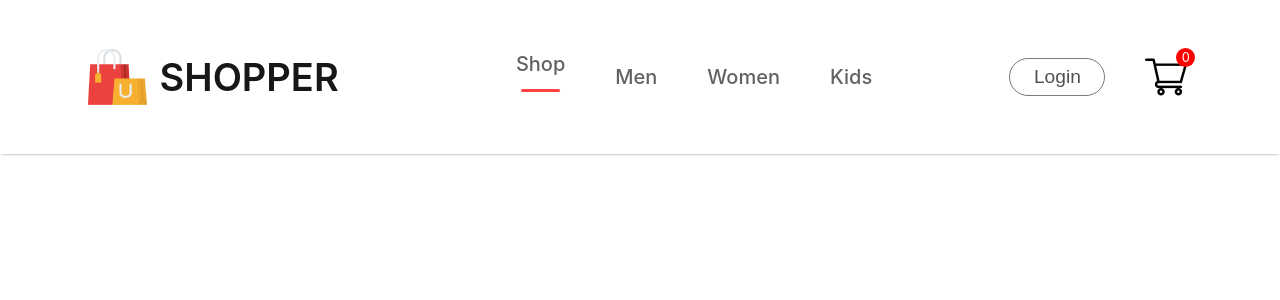
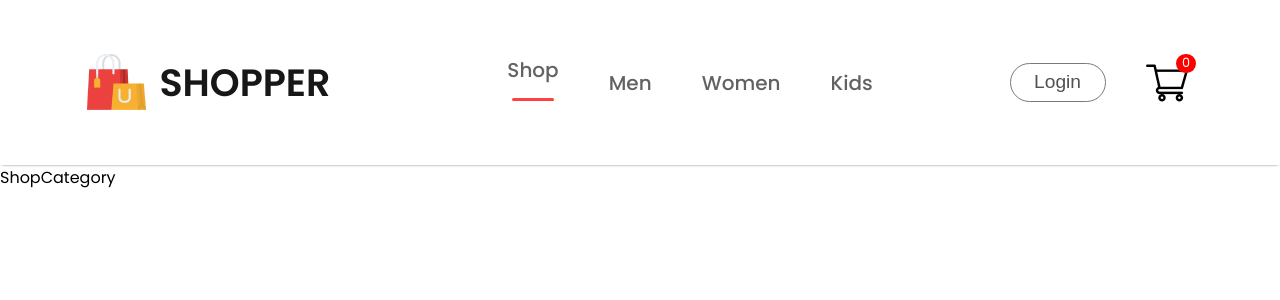
Before and after one commit to hazedrops/React_Ecommerce_Website, a React (Create React App) app: page /men in a window 1280 px wide. Shown: the top 300 px of the page. Built offline with nearby package versions, Linux system fonts and the light colour scheme.

Commit message:
Route added

```diff
--- a/public/index.html
+++ b/public/index.html
@@ -15,6 +15,11 @@
       user's mobile device or desktop. See https://developers.google.com/web/fundamentals/web-app-manifest/
     -->
     <link rel="manifest" href="%PUBLIC_URL%/manifest.json" />
+    <link rel="preconnect" href="https://fonts.googleapis.com">
+    <link rel="preconnect" href="https://fonts.gstatic.com" crossorigin>
+    <link
+      href="https://fonts.googleapis.com/css2?family=Poppins:ital,wght@0,100;0,200;0,300;0,400;0,500;0,600;0,700;0,800;0,900;1,100;1,200;1,300;1,400;1,500;1,600;1,700;1,800;1,900&display=swap"
+      rel="stylesheet">
     <!--
       Notice the use of %PUBLIC_URL% in the tags above.
       It will be replaced with the URL of the `public` folder during the build.
--- a/src/App.js
+++ b/src/App.js
@@ -1,10 +1,25 @@
 import './App.css'
 import Navbar from "./Components/Navbar/Navbar"
+import { BrowserRouter, Routes, Route } from "react-router-dom"
+import { Shop } from "./Pages/Shop"
+import { ShopCategory } from "./Pages/ShopCategory"
+import { Product } from "./Pages/Product"
 
 function App() {
   return (
     <div>
-      <Navbar />
+      <BrowserRouter>
+        <Navbar />
+        <Routes>
+          <Route path='/' element={<Shop />} />
+          <Route path='/men' element={<ShopCategory category='men' />} />
+          <Route path='/women' element={<ShopCategory category='women' />} />
+          <Route path='/kids' element={<ShopCategory category='kids' />} />
+          <Route path='/product' element={<Product />}>
+            <Route path=':productId' element={<Product />} />
+          </Route>
+        </Routes>
+      </BrowserRouter>
     </div>
   )
 }
--- /dev/null
+++ b/src/Pages/Product.jsx
@@ -0,0 +1,7 @@
+import React from 'react'
+
+export const Product = () => {
+  return (
+    <div>Product</div>
+  )
+}
--- /dev/null
+++ b/src/Pages/Shop.jsx
@@ -0,0 +1,7 @@
+import React from 'react'
+
+export const Shop = () => {
+  return (
+    <div>Shop</div>
+  )
+}
--- /dev/null
+++ b/src/Pages/ShopCategory.jsx
@@ -0,0 +1,7 @@
+import React from 'react'
+
+export const ShopCategory = () => {
+  return (
+    <div>ShopCategory</div>
+  )
+}
--- a/src/index.css
+++ b/src/index.css
@@ -5,6 +5,7 @@
     sans-serif;
   -webkit-font-smoothing: antialiased;
   -moz-osx-font-smoothing: grayscale;
+  font-family: 'poppins';
 }
 
 code {
```
Also changed, not shown: src/Pages/Cart.jsx (added, +7 -0 lines), src/Pages/LoginSignup.jsx (added, +7 -0 lines).
